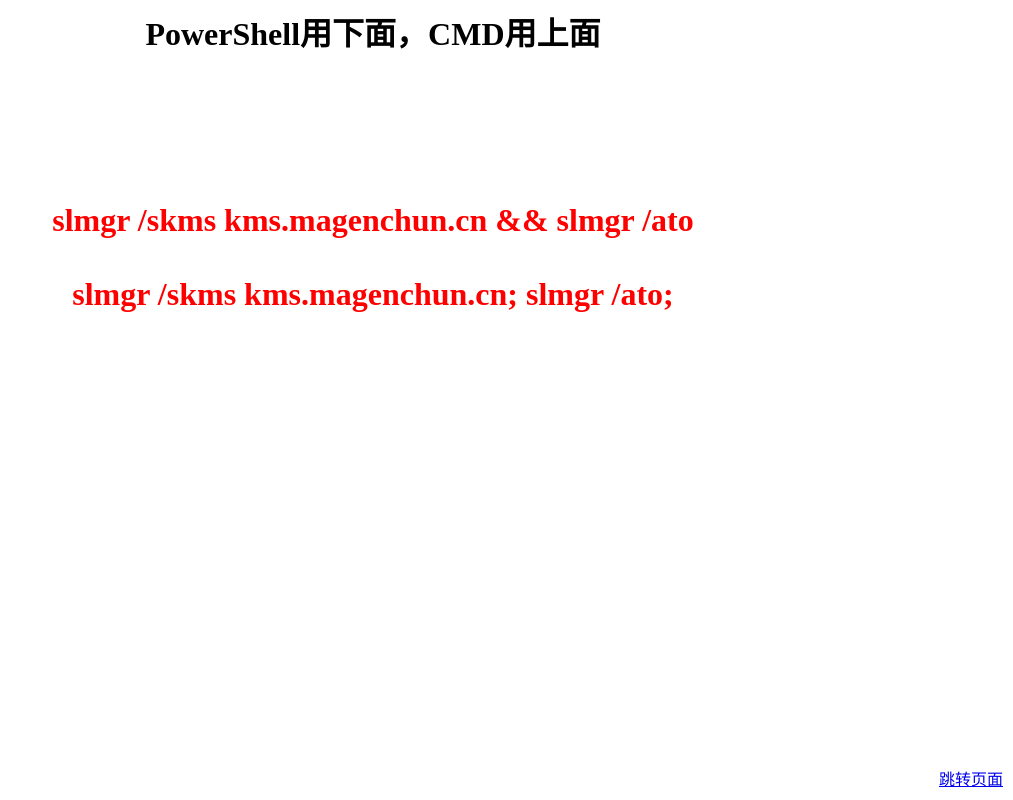
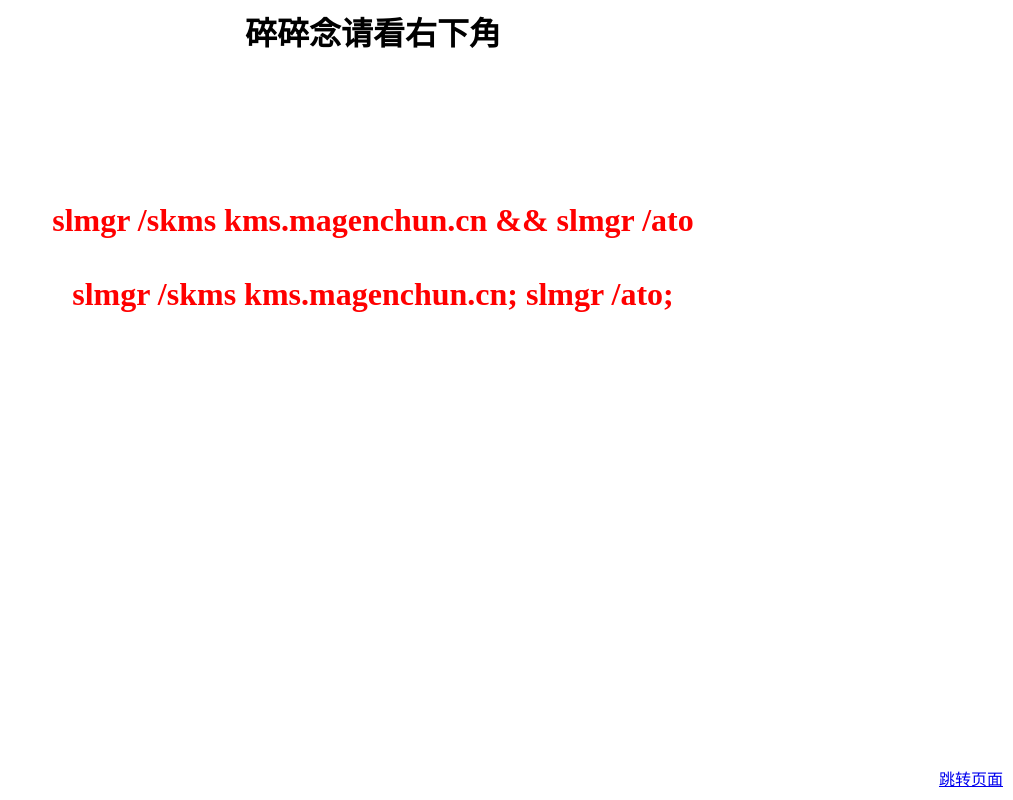
Before and after one commit to magenchun/magenchun.cn, a plain HTML site: page kms/index.html in a window 1280 px wide. Shown: the whole page, without its empty margins (267-1280 px from the left). Drawn offline with Linux system fonts and the light colour scheme.

Commit message:
Update index.html

```diff
--- a/kms/index.html
+++ b/kms/index.html
@@ -4,7 +4,7 @@
 <link rel="shortcut icon" href="../favicon.ico"/>
 <link rel="bookmark" href="../favicon.ico"/>
 <h1><b>
-<center>PowerShell用下面，CMD用上面</center>
+<center>碎碎念请看右下角</center>
 </br></br></br></br>
 
 <center>
```
